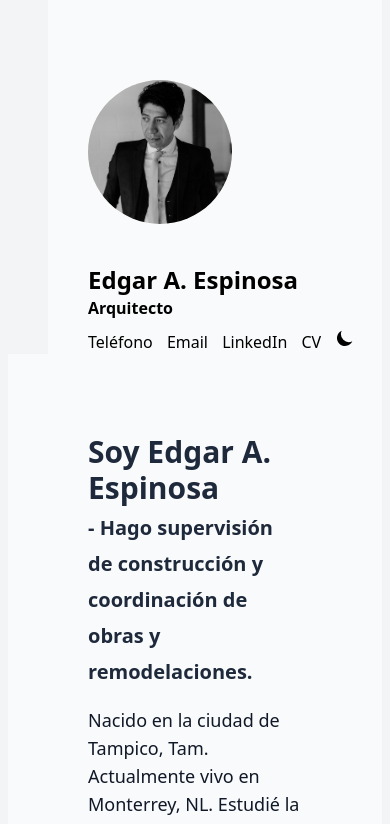
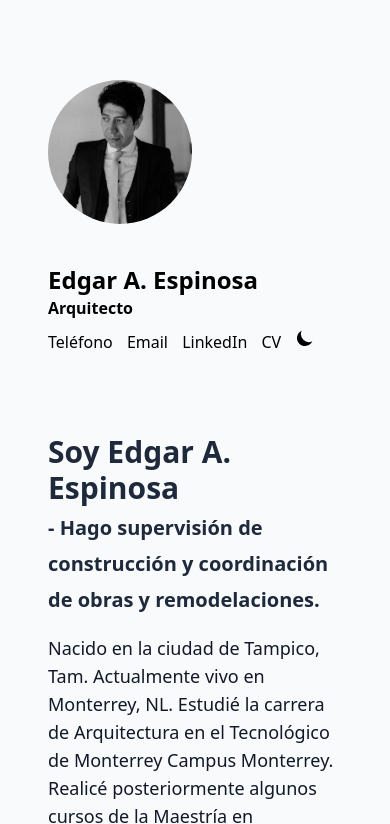
Before and after one commit to eaespinosa/personal, a website: page index.html in a window 390 px wide. Shown: the top 824 px of the page. Drawn offline with nearby package versions, Linux system fonts and the light colour scheme.

Commit message:
update paddings for sm

```diff
--- a/index.html
+++ b/index.html
@@ -20,11 +20,11 @@
   </script>
   <title>Edgar A. Espinosa</title>
 </head>
-<body class="bg-gray-100 dark:bg-neutral-950 dark:text-neutral-300 antialiased sm:px-2">
+<body class="bg-gray-50 dark:bg-neutral-950 dark:text-neutral-300 antialiased sm:px-2">
 
   <aside id="top" class="relative md:fixed w-full fixed top-0 left-0 z-40 md:w-96 md:h-screen transition-transform git sm:translate-x-0 pl-10" aria-label="Sidebar">
     <div class="h-full overflow-y-auto bg-gray-50 dark:bg-neutral-950">
-      <div class="pt-20 pl-10">
+      <div class="pt-20 pl-10 sm:pl-0">
           <div class="md:shrink-0">
             <img class="object-cover rounded-full aspect-square h-36 w-36 grayscale" src="img/profile.jpg" alt="profile image"/>
           </div>
@@ -90,10 +90,10 @@
     </div>
   </div> -->
 
-  <div class="p-20 xl:px-80 gap-20 flex-grow bg-gray-50 dark:bg-neutral-950 md:flex">
+  <div class="p-20 sm:px-10 xl:px-80 gap-20 flex-grow bg-gray-50 dark:bg-neutral-950 md:flex">
 
     <div class="w-full flex-wrap mt-0 md:pt-0 md:pl-80 xl:pl-48 md:mt-32">
-        <h2 class="pb-5 text-3xl lg:text-4xl font-semibold text-slate-800      dark:text-gray-200">Soy Edgar A. Espinosa<br> <span class="font-semibold lg:text-2xl text-xl">- Hago supervisión de construcción y coordinación de obras y remodelaciones.</span></h2>
+        <h2 class="pb-5 text-3xl lg:text-4xl font-semibold text-slate-800 dark:text-gray-200">Soy Edgar A. Espinosa<br> <span class="font-semibold lg:text-2xl text-xl">- Hago supervisión de construcción y coordinación de obras y remodelaciones.</span></h2>
           <p class="text-lg lg:text-xl whitespace-normal font-normal text-gray-900 dark:text-gray-200">Nacido en la ciudad de Tampico, Tam. Actualmente vivo en Monterrey, NL. Estudié la carrera de Arquitectura en el Tecnológico de Monterrey Campus Monterrey. Realicé posteriormente algunos cursos de la Maestría en Administración (MBA) en la EGADE Business School a lo largo de varios años. En 2023 concluí la Maestría en Tecnologías de la Información en la UNID. <br>
           A lo largo de mi carrera profesional he trabajado en diferentes aspectos de la construcción, desde el diseño de proyecto hasta la ejecución en campo, pasando por la coordinación administrativa de obra y licitaciones y adquisiciones. <br>
           Me apasiona aprender, esta página es una muestra de algunas habilidades de desarrollo web que he adquirido a través del autoaprendizaje en MOOCs y tutoriales. Uno de mis principales hobbies es correr, a la fecha he concluido 7 maratones, con un record personal de 3 hrs:46 min.
@@ -105,7 +105,7 @@
   </div>
 </div>
 
-<div class="p-20 pt-0 xl:px-80 gap-20 flex-grow bg-gray-50 dark:bg-neutral-950 md:flex">
+<div class="p-20 sm:px-10 pt-0 xl:px-80 gap-20 flex-grow bg-gray-50 dark:bg-neutral-950 md:flex">
     <div class="w-full flex-wrap mt-0 md:pt-0 md:pl-80 xl:pl-48 md:mt-32">
         <h2 class="pb-5 text-xl font-semibold text-slate-800 dark:text-neutral-300 uppercase tracking-tight">Experiencia Profesional</h2>
         <p class="mb-4 text-md lg:text-lg whitespace-normal font-light text-gray-900 dark:text-gray-200"><span class="font-roboto tracking-tight text-xl font-medium">Supervisor de Construcción | Industrial Afiliada, S.A. de C.V. </span><br><span class="text-md font-normal">Desde 23/05/2018</span><br>Aquí he tenido la oportunidad de desarrollar más ampliamente mi experiencia como supervisor de construcción viendo obras de remodelación y nuevas de Centros de Atención a Clientes (CACs) de Telcel en diferentes zonas del país, entre las que destacan el cambio de imagen del <!-- delicias-modal toggle --><a class="underline underline-offset-4 hover:font-medium hover:cursor-pointer hover:no-underline" data-modal-target="delicias-modal" data-modal-toggle="delicias-modal">CAC Delicias I</a> en Delicias, Chihuahua y la construcción del <!-- tepeyac-modal toggle --><a class="underline underline-offset-4 hover:font-medium hover:cursor-pointer hover:no-underline" data-modal-target="tepeyac-modal" data-modal-toggle="tepeyac-modal">CAC Tepeyac</a> en Ciudad de México.
@@ -288,7 +288,7 @@
     </div>
 </div>
 
-<div class="p-20 pt-0 xl:px-80 gap-20 flex-grow bg-gray-50 dark:bg-neutral-950 md:flex">
+<div class="p-20 sm:px-10 pt-0 xl:px-80 gap-20 flex-grow bg-gray-50 dark:bg-neutral-950 md:flex">
   <div class="w-full flex-wrap mt-0 md:pt-0 md:pl-80 xl:pl-48 md:mt-32">
       <h2 class="pb-5 text-xl font-semibold text-slate-800 dark:text-neutral-300 uppercase tracking-tight">Intereses</h2>
       <p class="mb-4 text-md lg:text-lg whitespace-normal font-light text-gray-900 dark:text-gray-200 font-roboto tracking-tight text-xl"><span class="">Correr</span>
```
Also changed, not shown: output.css, 1 other file.
